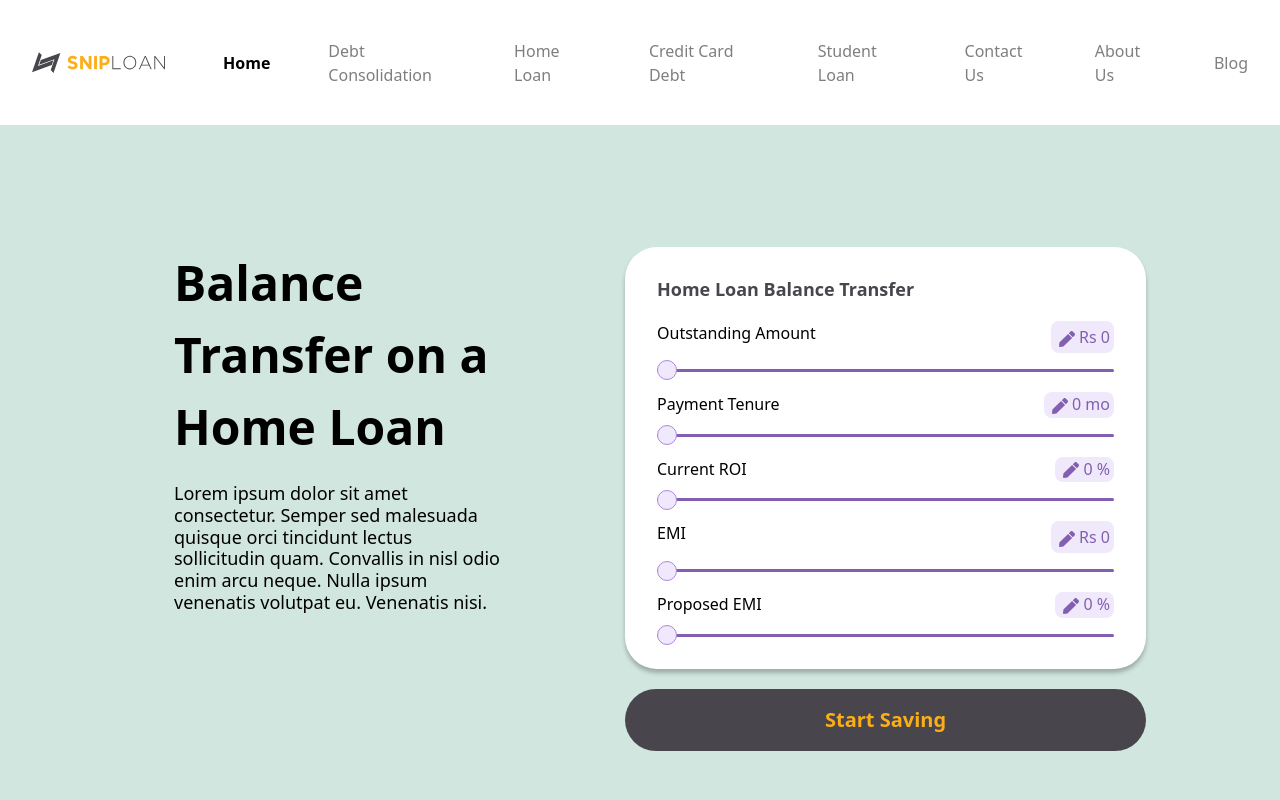
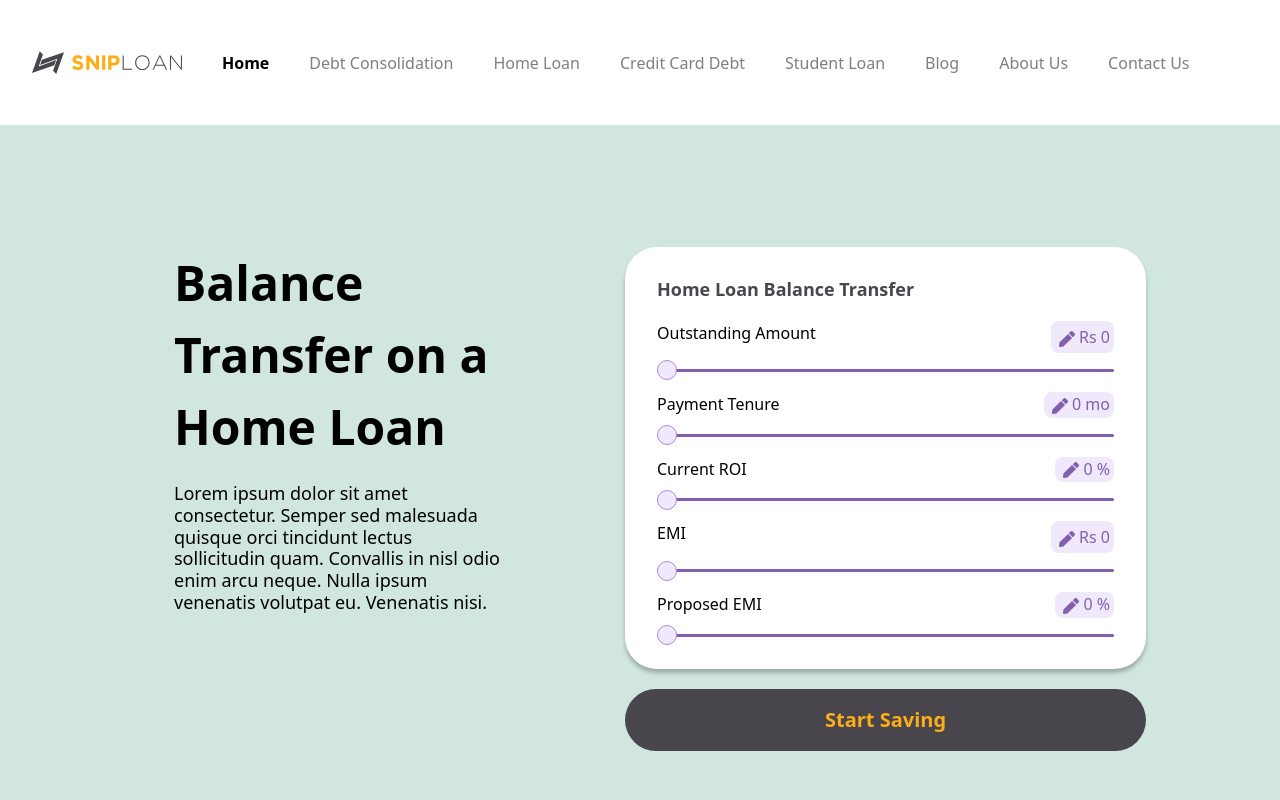
Before and after one commit to mahi25soni/temp-shiploan-frontend, a Next.js app: page /home-loan in a window 1280 px wide. Shown: the top 800 px of the page. Built offline with nearby package versions, Linux system fonts and the light colour scheme.

Commit message:
space between navbar tabs and arrangement of tabs changed

```diff
--- a/src/components/Navbar/Navbar.tsx
+++ b/src/components/Navbar/Navbar.tsx
@@ -10,9 +10,9 @@ const NavbarItems: { [key: string]: string }[] = [
   { tab: "Home Loan", link: "/home-loan" },
   { tab: "Credit Card Debt", link: "/creditcard-loan" },
   { tab: "Student Loan", link: "/student-loan" },
+  { tab: "Blog", link: "/blog" },
+  { tab: "About Us", link: "/about" },
   { tab: "Contact Us", link: "/contact" },
-  { tab: "About Us", link: "/about" },
-  { tab: "Blog", link: "/blog" },
 ];
 
 const Navbar = () => {
@@ -32,7 +32,7 @@ const Navbar = () => {
     <div className={`fixed left-0 top-0 z-50 flex w-full items-center justify-between ${isMobileMenuOpen ? "h-screen" : "h-[125px]"} bg-white/75 p-8 text-black backdrop-blur-lg transition-all duration-300`}>
       {/* Logo and List Icon (hidden when menu is open) */}
       {!isMobileMenuOpen && (
-        <div className="flex items-center gap-[20px] lg:gap-[58px]">
+        <div className="flex items-center gap-[20px] lg:gap-[40px]">
           <div className="relative">
             <Link href={"/"} passHref onClick={() => setSelectedTab("Home")}>
               <Image
```
